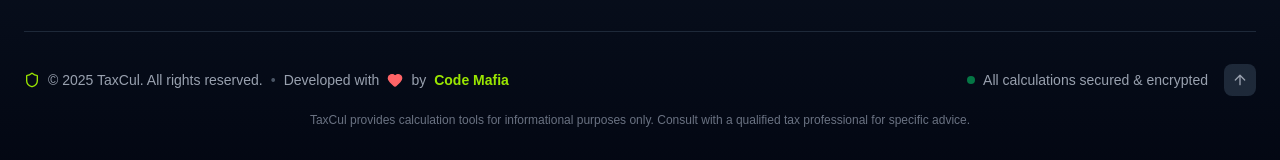
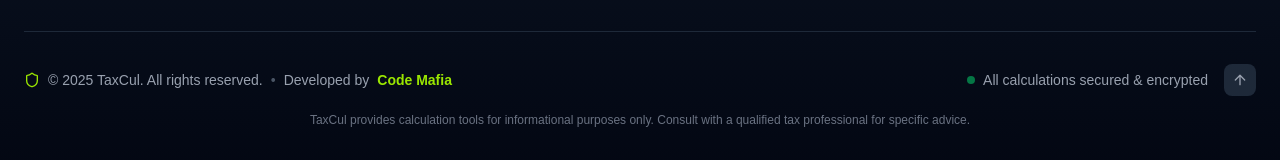
Before and after one commit to TaxCul/taxcul-calculator, a Next.js app in the folder tax-frontend/: page / in a window 1280 px wide. Shown: the part 9947-10107 px from the top of the page. Built offline with nearby package versions, Linux system fonts and the light colour scheme.

Commit message:
edit footer credits

```diff
--- a/tax-frontend/src/components/Footer.js
+++ b/tax-frontend/src/components/Footer.js
@@ -190,9 +190,7 @@ const Footer = () => {
               <div className="hidden sm:block text-gray-600">•</div>
 
               <div className="flex items-center gap-2">
-                <span>Developed with</span>
-                <Heart className="w-4 h-4 text-red-400 fill-red-400" />
-                <span>by</span>
+                <span>Developed by</span>
                 <span className="text-lime-400 font-semibold">Code Mafia</span>
               </div>
             </motion.div>
```
